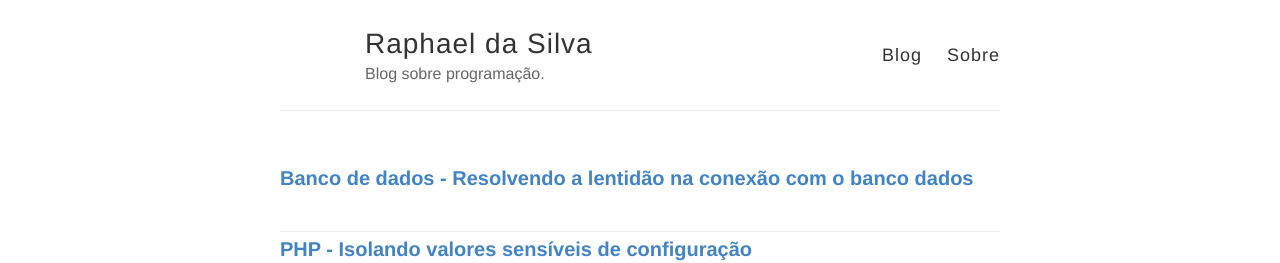
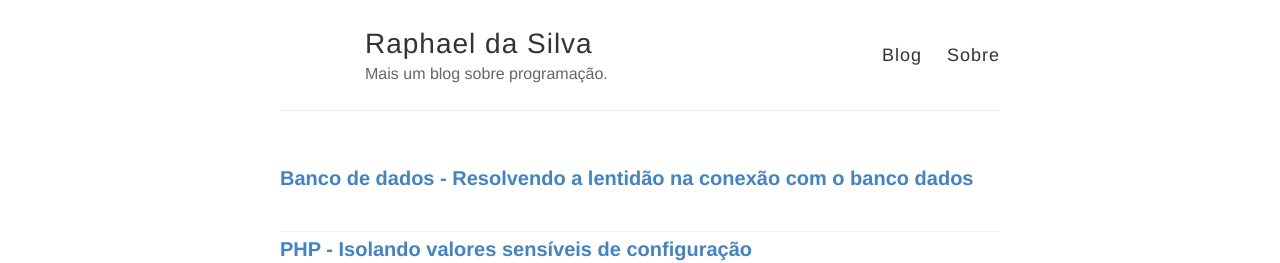
Before and after one commit to raphael-da-silva/raphael-da-silva.github.io, a Jekyll site: the page built from index.html, in a window 1280 px wide. Shown: the top 263 px of the page. Built offline with Jekyll 4.4.1, drawn with Linux system fonts in a browser that asks for light colours.

Commit message:
Atualização

```diff
--- a/_config.yml
+++ b/_config.yml
@@ -3,7 +3,7 @@
 name: Raphael da Silva
 
 # Short bio or description (displayed in the header)
-description: Blog sobre programação.
+description: Mais um blog sobre programação.
 
 # URL of your avatar or profile pic (you could use your GitHub profile pic)
 # avatar:
```
